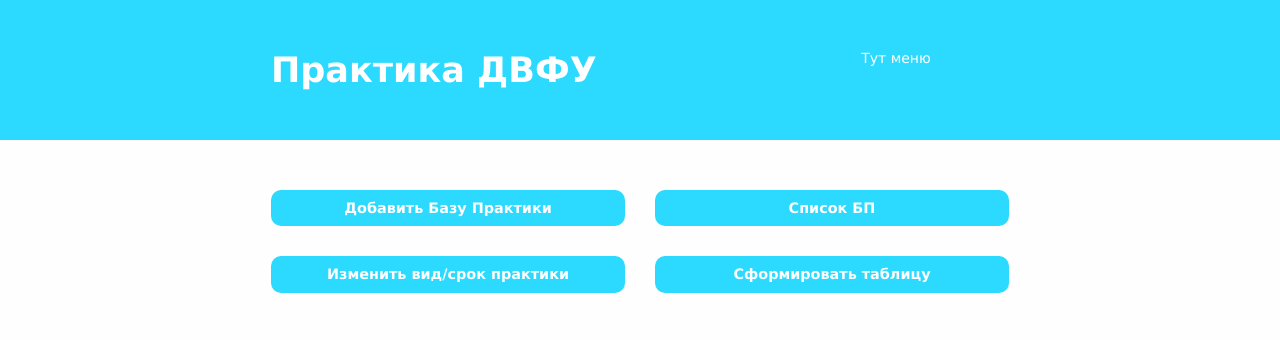
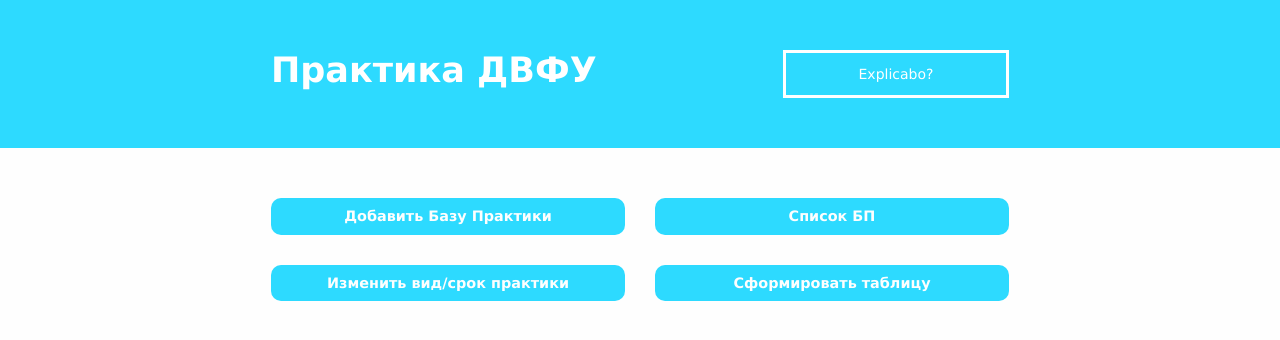
Before and after one commit to VeraPS/practice, a PHP site: page /admin-mainPage.php in a window 1280 px wide. Shown: the top 340 px of the page. Run offline with PHP 8.4, Linux system fonts and the light colour scheme.

Commit message:
Header menu and form elements templates

```diff
--- a/admin-mainPage.php
+++ b/admin-mainPage.php
@@ -9,12 +9,18 @@
     <link rel="stylesheet" href="css/app.css">
     <link href="css/style.css" rel="stylesheet">
 </header>
+
 <body>
     <div class="header">
         <div class="grid-container">
             <div class="grid-x grid-margin-x">
                 <div class="small-12 medium-8 large-8 cell header-title">Практика ДВФУ</div>
-                    <div class="small-12 medium-4 large-4 cell header-dropDown">Тут меню</div>
+                <div class="small-12 medium-4 large-4 cell header-dropDown">
+                    <?php
+                        @include 'php/header.php';
+                        getHeaderMenu('adminMenu');
+                    ?>
+                </div>
             </div>
         </div>
     </div>
@@ -47,4 +53,5 @@
     </div>
 
 </body>
+
 </html>
--- a/css/style.css
+++ b/css/style.css
@@ -97,3 +97,34 @@
 .loginForm-checkBox > input {
   margin-right: 10px;
   border-radius: 120px; }
+
+.headerMenu ul {
+  position: relative;
+  margin: 0;
+  padding: 0;
+  background-color: #2ddaff;
+  border: 3px solid white; }
+  .headerMenu ul li {
+    padding: 10px; }
+  .headerMenu ul > li:hover {
+    background-color: #f96; }
+  .headerMenu ul ul > li:hover {
+    background-color: #69e; }
+  .headerMenu ul li, .headerMenu ul .headerMenu ul {
+    display: inline-block; }
+  .headerMenu ul ul {
+    display: none;
+    position: absolute;
+    background-color: #369;
+    margin-top: 10px;
+    margin-left: -10px; }
+  .headerMenu ul a {
+    color: #fff;
+    text-decoration: none; }
+  .headerMenu ul ul a {
+    color: #fff;
+    text-decoration: none; }
+.headerMenu li:hover ul {
+  display: block; }
+.headerMenu li:hover li {
+  display: block; }
--- /dev/null
+++ b/php/header.php
@@ -0,0 +1,44 @@
+<?php
+
+    function getHeaderMenu($typeOfMenu) {
+        switch ($typeOfMenu) {
+            case 'adminMenu':
+                echo'
+                <nav class="headerMenu">
+                    <ul>
+                        <li>
+                            <a href="#">Explicabo?</a>
+
+                            <ul>
+                                <li>
+                                    <a href="#">Lorem.2</a>
+                                </li>
+                                <li>
+                                    <a href="#">Eveniet.2</a>
+                                </li>
+                                <li>
+                                    <a href="#">Omnis.2</a>
+                                </li>
+                                <li>
+                                    <a href="#">Beatae.2</a>
+                                </li>
+                            </ul>
+
+                        </li>
+                    </ul>
+                </nav>
+                ';
+                break;
+            case 'bpMenu':
+                echo'bpMenu';
+                break;
+            case 'studentMenu':
+                echo'studentMenu';
+                break;
+            default:
+                echo 'ERROR KEY';
+                break;
+        }
+    }
+
+?>
--- a/sass/global.sass
+++ b/sass/global.sass
@@ -1,9 +1,10 @@
+
 $mainColor: #2ddaff
 $secondColor: #9a969a
 $acceptColor: rgb(132, 206, 26)
 $declineColor: rgb(237, 99, 44)
 
-
+$border: 3px
 
 .button
     width: 100%
@@ -32,7 +33,6 @@ $declineColor: rgb(237, 99, 44)
     &_white
         color: white
 .input
-    $border: 3px
     width: 100%
     border-radius: 15px
     margin-bottom: 10px
--- /dev/null
+++ b/sass/headerMenu.sass
@@ -0,0 +1,32 @@
+.headerMenu
+    ul
+        position: relative
+        margin: 0
+        padding: 0
+        background-color: $mainColor
+        border: $border solid white
+        li
+            padding: 10px
+        > li:hover
+            background-color: #f96
+        ul > li:hover
+            background-color: #69e
+        li, .headerMenu ul
+            display: inline-block
+        ul
+            display: none
+            position: absolute
+            background-color: #369
+            margin-top: 10px
+            margin-left: -10px
+        a
+            color: #fff
+            text-decoration: none
+        ul a
+            color: #fff
+            text-decoration: none
+    li:hover
+        ul
+            display: block
+        li
+            display: block
--- a/sass/style.sass
+++ b/sass/style.sass
@@ -2,3 +2,4 @@
 @import 'header.sass'
 @import 'vacant.sass'
 @import 'loginForm.sass'
+@import 'headerMenu'
```
Also changed, not shown: BP-addVacant.html (deleted, +0 -66 lines), BP-addVacant.php (added, +46 -0 lines), admin-addBP.html (deleted, +0 -76 lines), admin-addBP.php (added, +50 -0 lines), admin-listBP.html (added, +96 -0 lines), php/form.php (added, +33 -0 lines), 2 other files. Lines whose indentation alone changed are shown as unchanged.
